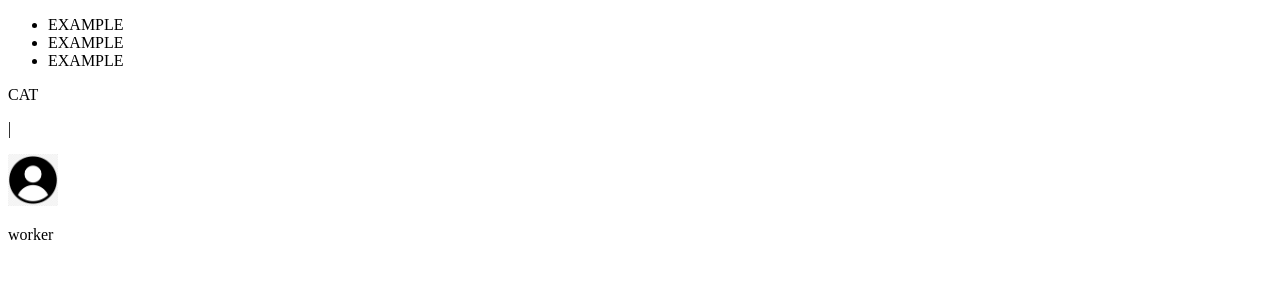
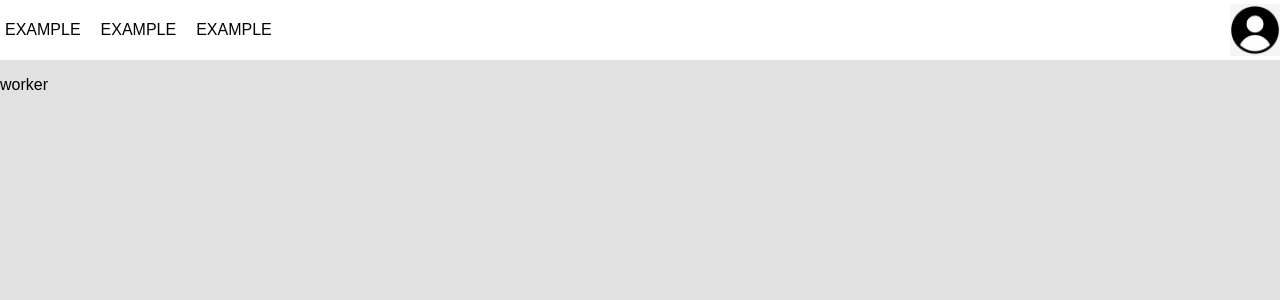
Before and after one commit to Computer-Engineering-UdL/JointProject, a Django app: page /receptionist/ in a window 1280 px wide. Shown: the top 300 px of the page. Run offline with Django 5.2, Linux system fonts and the light colour scheme.

Commit message:
fix: css heriarchy

```diff
--- a/static/css/worker/worker.css
+++ b/static/css/worker/worker.css
@@ -0,0 +1,25 @@
+header{
+    display: flex;
+    align-items: center;
+    justify-content: space-between;
+    background-color: #ffffff;
+    color: white;
+}
+
+.menu{
+    order: 1;
+    display: flex;
+    list-style-type: none;
+    background-color: #ffffff;
+    color: black;
+    justify-content: flex-end;
+    padding: 5px;
+    gap: 20px;
+}
+
+body{
+    background-color: #e1e1e1;
+    font-family: Arial, sans-serif;
+    margin: 0;
+    padding: 0;
+}
--- a/templates/base.html
+++ b/templates/base.html
@@ -3,6 +3,7 @@
     <head>
         {% load static %}
         <link rel="stylesheet" type="text/css" href="{% static 'css/base.css' %}" />
+        {% block extra_css %}{% endblock extra_css %}
 
         <meta charset="UTF-8">
         <meta name="robots" content="index, follow">
--- a/templates/worker/base_worker.html
+++ b/templates/worker/base_worker.html
@@ -1,9 +1,12 @@
 {% extends "base.html" %}
+{% load static %}
+{% block extra_css %}
+    <link rel="stylesheet" href="{% static 'css/worker/worker.css' %}">
+{% endblock extra_css %}
+
+{% block title %}Worker{% endblock title %}
 {% block extra_meta_tags %}
-    {% load static %}
-    <link rel="stylesheet" href="{% static 'css/worker/worker.css' %}">
 {% endblock extra_meta_tags %}
-{% block title %}Worker{% endblock title %}
 
 {% block header %}
     <nav>
--- a/templates/worker/receptionist/reservation/new_reservation/new_reservation_1.html
+++ b/templates/worker/receptionist/reservation/new_reservation/new_reservation_1.html
@@ -1,6 +1,9 @@
 {% extends "worker/base_worker.html" %}
 <!-- This template shows the room reservation form, where the receptionist fills all the reservation fields -->
 {% load static %}
+{% block extra_css %}
+    <link rel="stylesheet" href="{% static 'css/worker/receptionist/new_reservation/new_reservation_1.css' %}">
+{% endblock extra_css %}
 
 {% block content %}
     <meta charset="UTF-8">
```
Also changed, not shown: static/css/worker/receptionist/new_reservation/new_reservation_1.css (added).
